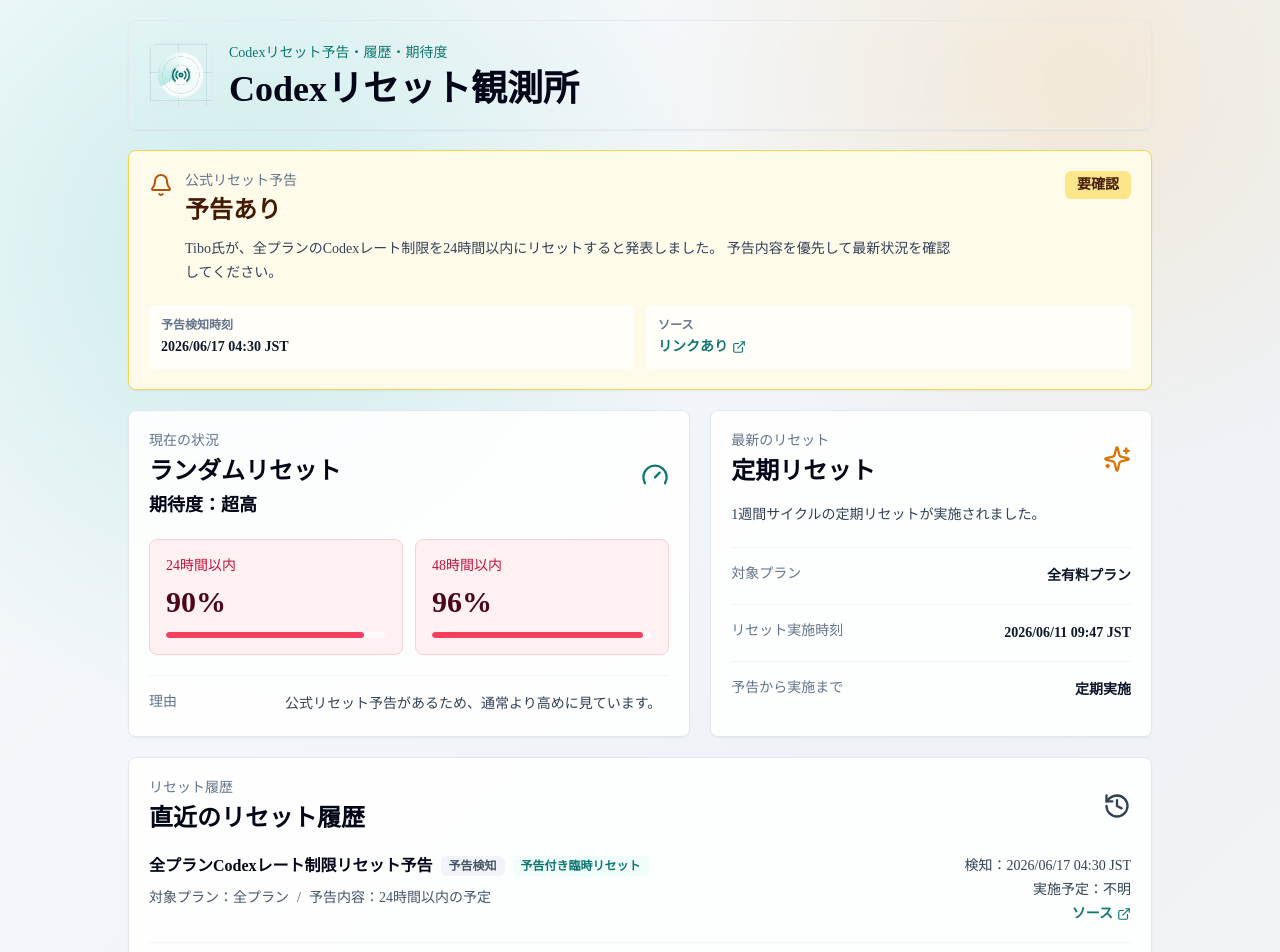
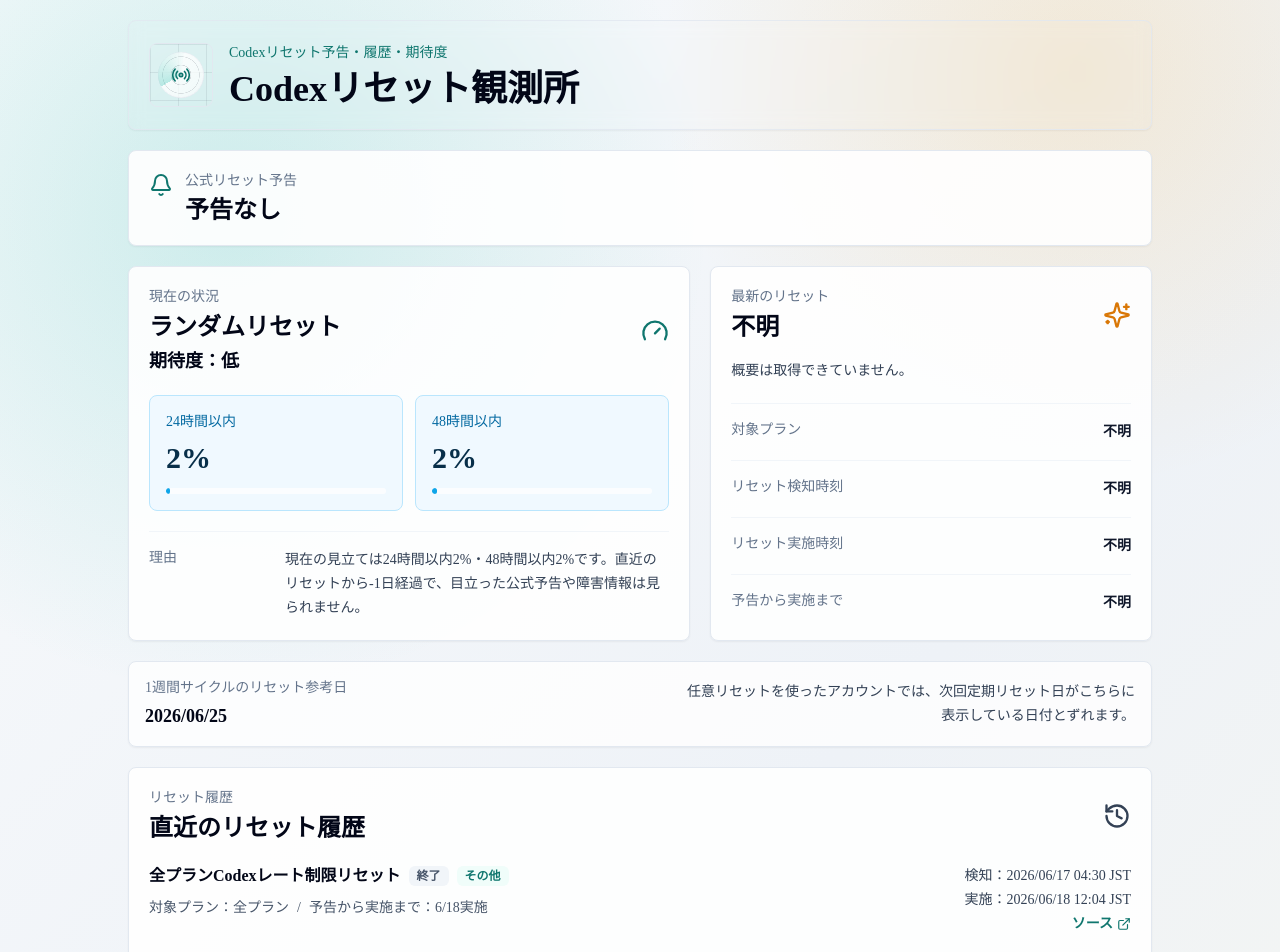
Before and after one commit to gussuri/codex-reset-observatory, a Next.js app: page / in a window 1280 px wide. Shown: the top 952 px of the page. Built offline with nearby package versions, Linux system fonts and the light colour scheme; no server answers.

Commit message:
Update June 18 reset display

```diff
--- a/components/EnglishRadarDashboard.tsx
+++ b/components/EnglishRadarDashboard.tsx
@@ -463,12 +463,16 @@
       "Rate-limit reset triggered by Sam's post",
     "全プランCodexレート制限リセット予告":
       "Codex rate-limit reset notice for all plans",
+    "全プランCodexレート制限リセット":
+      "Codex rate-limit reset for all plans",
     "Tibo氏が、全プランのCodexレート制限を24時間以内にリセットすると発表しました。":
       "Tibo announced that Codex rate limits across all plans will be reset within 24 hours.",
     "Tibo氏が、全プランのCodexレート制限を24時間以内にリセットすると発表しました。 予告内容を優先して最新状況を確認してください。":
       "Tibo announced that Codex rate limits across all plans will be reset within 24 hours. Check the source and latest status before acting on it.",
     "Tibo氏が、修正完了後に全プランのCodexレート制限を24時間以内にリセットすると発表しました。":
       "Tibo said the issue was fixed and that Codex rate limits across all plans will be reset within 24 hours.",
+    "Tibo氏のリセット予告後、全プランのCodexレート制限リセットが実施されました。":
+      "After Tibo's reset notice, Codex rate limits were reset across all plans.",
     "全有料プラン": "All paid plans",
     "全プラン": "All plans",
     "Codexユーザー": "Codex users",
@@ -501,6 +505,7 @@
     "17時間20分": "17 hours 20 minutes",
     "19時間53分": "19 hours 53 minutes",
     "24時間以内の予定": "Planned within 24 hours",
+    "6/18実施": "Completed on June 18",
     "予告内容": "Notice",
     "概要は取得できていません。": "No summary is available.",
     "1週間サイクルの定期リセットが実施されました。":
--- a/components/RadarDashboard.tsx
+++ b/components/RadarDashboard.tsx
@@ -250,6 +250,27 @@
           </article>
         </section>
 
+        <section className="rounded-lg border border-slate-200 bg-white/80 p-4 text-slate-700 shadow-sm">
+          <div className="flex flex-col gap-3 sm:flex-row sm:items-center sm:justify-between">
+            <div>
+              <p className="text-sm font-medium text-slate-500">
+                1週間サイクルのリセット参考日
+              </p>
+              <h2 className="mt-1 text-lg font-semibold text-slate-950">
+                {viewModel.regularResetForecast.date}
+                {viewModel.regularResetForecast.time ? (
+                  <span className="ml-2">
+                    {viewModel.regularResetForecast.time}
+                  </span>
+                ) : null}
+              </h2>
+            </div>
+            <p className="text-sm leading-6 sm:max-w-md sm:text-right">
+              任意リセットを使ったアカウントでは、次回定期リセット日がこちらに表示している日付とずれます。
+            </p>
+          </div>
+        </section>
+
         <section className="rounded-lg border border-slate-200 bg-white/90 p-5 shadow-sm">
           <div className="flex items-center justify-between gap-3">
             <div>
@@ -318,27 +339,6 @@
                 直近履歴は取得できていません。
               </p>
             )}
-          </div>
-        </section>
-
-        <section className="rounded-lg border border-slate-200 bg-white/80 p-4 text-slate-700 shadow-sm">
-          <div className="flex flex-col gap-3 sm:flex-row sm:items-center sm:justify-between">
-            <div>
-              <p className="text-sm font-medium text-slate-500">
-                1週間サイクルのリセット参考日
-              </p>
-              <h2 className="mt-1 text-lg font-semibold text-slate-950">
-                {viewModel.regularResetForecast.date}
-                {viewModel.regularResetForecast.time ? (
-                  <span className="ml-2">
-                    {viewModel.regularResetForecast.time}
-                  </span>
-                ) : null}
-              </h2>
-            </div>
-            <p className="text-sm leading-6 sm:max-w-md sm:text-right">
-              任意リセットを使ったアカウントでは、次回定期リセット日がこちらに表示している日付とずれます。
-            </p>
           </div>
         </section>
 
--- a/data/observationSignals.ts
+++ b/data/observationSignals.ts
@@ -20,9 +20,9 @@
     id: "official-codex-rate-limit-reset-notice-2026-06-17",
     observedAt: "2026-06-17T04:30:00+09:00",
     type: "official_notice",
-    status: "active",
+    status: "resolved",
     expiresAt: "2026-06-18T04:30:00+09:00",
-    resolvedAt: null,
+    resolvedAt: "2026-06-18T12:04:00+09:00",
     title:
       "Tibo氏が、全プランのCodexレート制限を24時間以内にリセットすると発表しました。",
     keywords: ["rate limit", "利用上限", "レート制限"],
@@ -32,9 +32,9 @@
     id: "official-codex-capacity-error-hint-2026-06-16",
     observedAt: "2026-06-16T22:30:00+09:00",
     type: "official_incident_hint",
-    status: "active",
+    status: "resolved",
     expiresAt: "2026-06-18T22:30:00+09:00",
-    resolvedAt: null,
+    resolvedAt: "2026-06-18T12:04:00+09:00",
     title:
       "Tibo氏が、Codexの一部ユーザーでモデル容量到達エラーが多発していると投稿しました。",
     keywords: [
--- a/data/resetHistory.ts
+++ b/data/resetHistory.ts
@@ -1,9 +1,9 @@
 import type { RadarViewModel, WindowEventLike } from "@/lib/radar";
 
-export const LOCAL_MODEL_UPDATED_AT = "2026-06-17T04:30:00+09:00";
-export const MANUAL_NEXT_REGULAR_RESET_AT = "2026-06-18T12:04:00+09:00";
+export const LOCAL_MODEL_UPDATED_AT = "2026-06-18T12:04:00+09:00";
+export const MANUAL_NEXT_REGULAR_RESET_AT = "2026-06-25T12:04:00+09:00";
 export const MANUAL_NEXT_REGULAR_RESET_TIME_CONFIRMED = false;
-export const MANUAL_LAST_REGULAR_RESET_AT = "2026-06-11T09:47:00+09:00";
+export const MANUAL_LAST_REGULAR_RESET_AT = "2026-06-18T12:04:00+09:00";
 export const HISTORY_LIMIT = 10;
 
 export const LOCAL_PERSONAL_RESET_HISTORY: RadarViewModel["recentHistory"] = [
@@ -28,17 +28,17 @@
 export const LOCAL_RESET_HISTORY: Array<WindowEventLike> = [
   {
     id: "local-codex-rate-limit-reset-notice-2026-06-17",
-    title: "全プランCodexレート制限リセット予告",
-    kind: "window_opened",
-    status: "open",
+    title: "全プランCodexレート制限リセット",
+    kind: "window_closed",
+    status: "closed",
     opened_at: "2026-06-17T04:30:00+09:00",
-    closed_at: null,
-    completed_at: null,
-    window_minutes: 1440,
-    window_human: "24時間以内の予定",
+    closed_at: "2026-06-18T12:04:00+09:00",
+    completed_at: "2026-06-18T12:04:00+09:00",
+    window_minutes: 1894,
+    window_human: "6/18実施",
     scope: "全プラン",
     summary:
-      "Tibo氏が、修正完了後に全プランのCodexレート制限を24時間以内にリセットすると発表しました。",
+      "Tibo氏のリセット予告後、全プランのCodexレート制限リセットが実施されました。",
     source_url: "https://x.com/thsottiaux/status/2066956441173323943",
   },
   {
```
